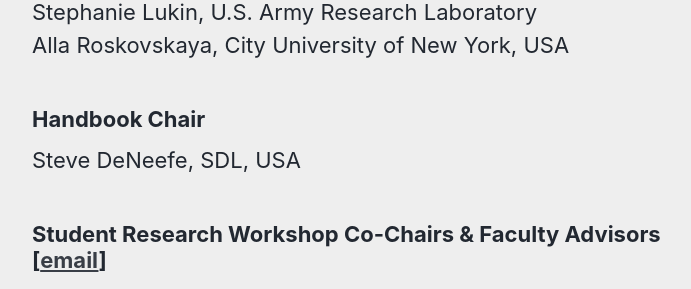
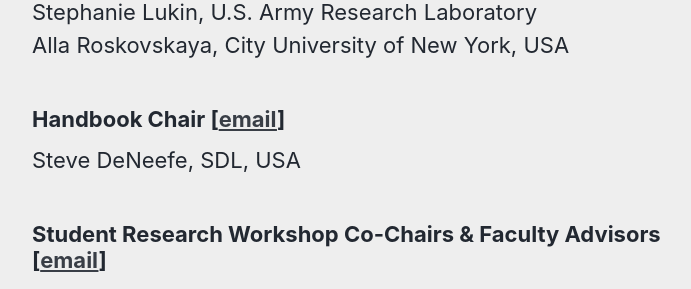
Before and after one commit to naacl-org/naacl-2021-website, a Jekyll site: the page built from _pages/organization.md, in a window 1280 px wide and 900 px high, scrolled down 1143 px. Shown: the part 154-443 px from the top of the window, without its empty margins (290-981 px from the left). Built offline with Jekyll 4.4.1, drawn with Linux system fonts in a browser that asks for light colours; nearby versions of some CDN libraries.

Commit message:
add handbook chair email

```diff
--- a/_pages/organization.md
+++ b/_pages/organization.md
@@ -38,7 +38,7 @@ Nasrin Mostafazadeh, Elemental Cognition, USA
 Stephanie Lukin, U.S. Army Research Laboratory<br/>
 Alla Roskovskaya, City University of New York, USA
 
-<h3>Handbook Chair</h3>
+<h3>Handbook Chair [<a href="mailto:sdneefe.conference@gmail.com">email</a>]</h3>
 Steve DeNeefe, SDL, USA
 
 <h3>Student Research Workshop Co-Chairs &amp; Faculty Advisors [<a href="mailto:naacl-2019-student-research-workshop@googlegroups.com">email</a>]</h3>
```
